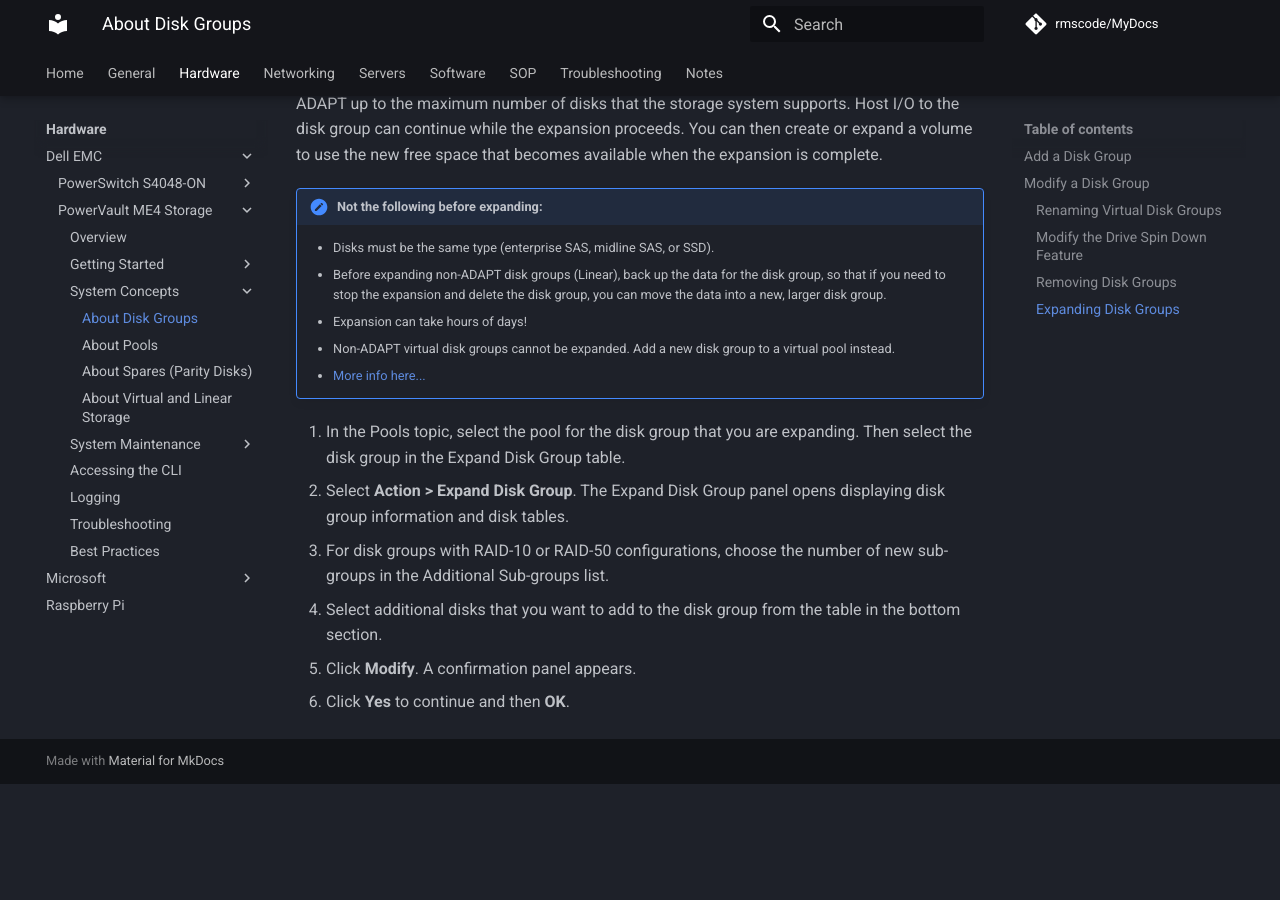
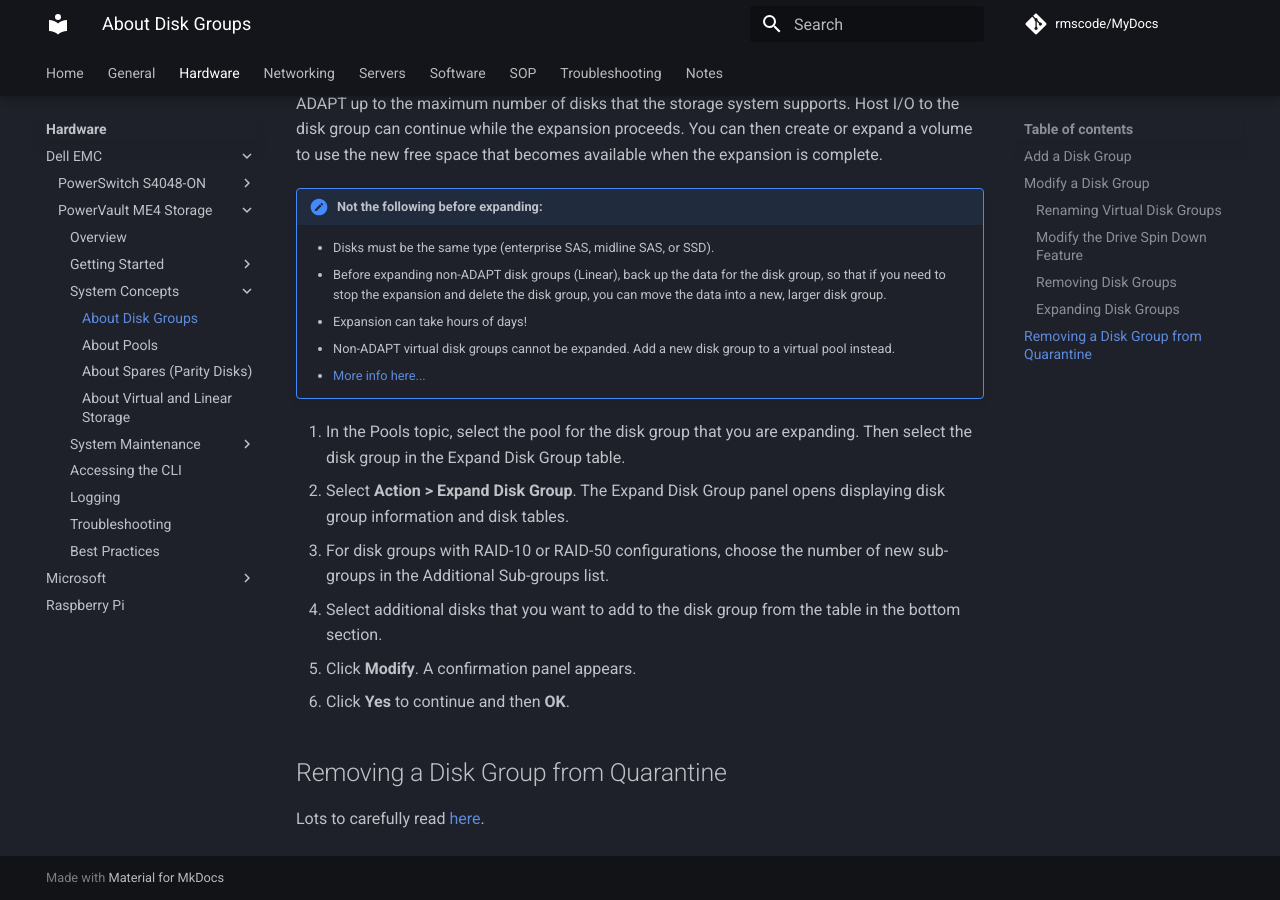
Before and after one commit to rmscode/binary-garden, an MkDocs documentation site: the page built from docs/hardware/dell-emc/powervault-me4/me4-disk-groups.md, in a window 1280 px wide and 900 px high, scrolled down 2359 px. Built offline with MkDocs 1.6.1 and Material for MkDocs 9.7.7, drawn with Linux system fonts in a browser that asks for light colours; comment, search, counter and statistics services are not loaded; before the commit the page ends 3143 px from its top, so only the background shows below that.

Commit message:
Update me4-disk-groups.md

```diff
--- a/docs/hardware/dell-emc/powervault-me4/me4-disk-groups.md
+++ b/docs/hardware/dell-emc/powervault-me4/me4-disk-groups.md
@@ -74,3 +74,7 @@ You can expand the capacity of a linear disk group, or a virtual disk group with
 4. Select additional disks that you want to add to the disk group from the table in the bottom section.
 5. Click **Modify**. A confirmation panel appears.
 6. Click **Yes** to continue and then **OK**.
+
+## Removing a Disk Group from Quarantine
+
+Lots to carefully read [here](https://www.dell.com/support/manuals/en-us/powervault-me4012/me4_series_ag_pub/removing-a-disk-group-from-quarantine?guid=guid-8b404791-518b-4693-a92a-4f7c2abf9b82&lang=en-us).
```
